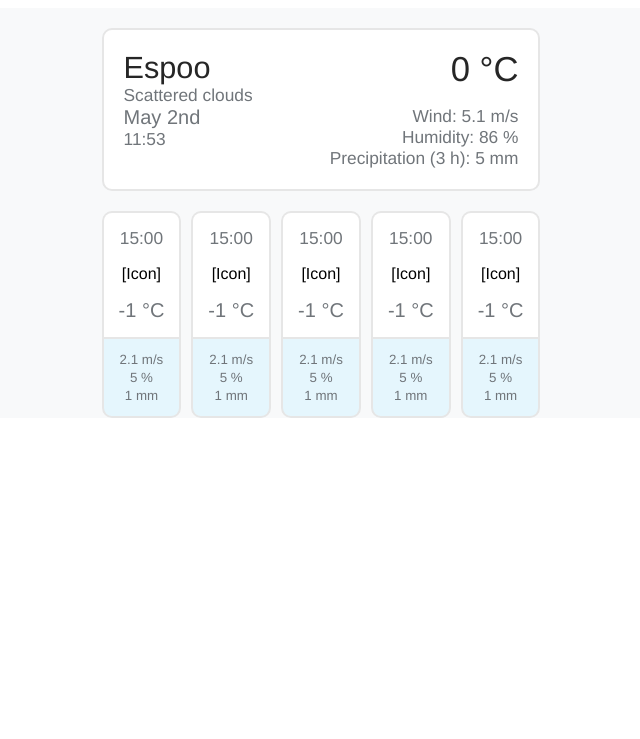
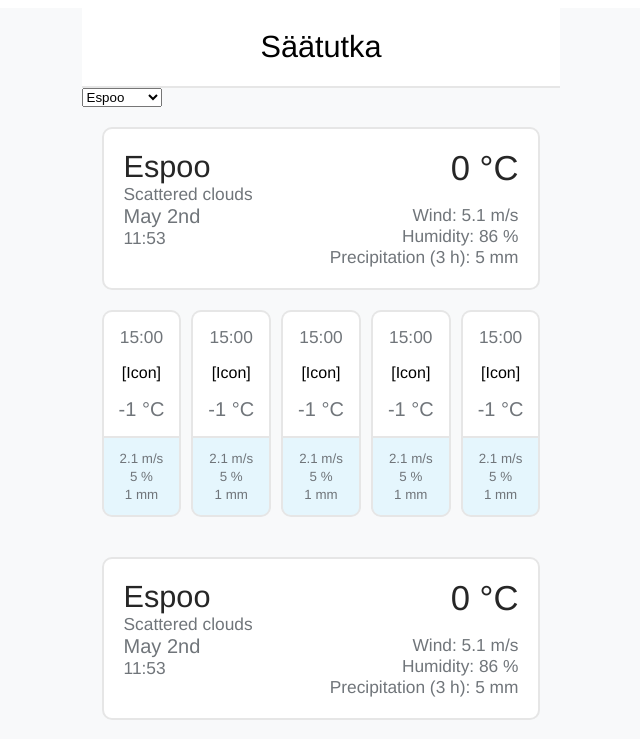
Before and after one commit to matiaskari/weatherapp22, a React (Create React App) app: page / in a window 1280 px wide. Shown: the top 739 px of the page, without its empty margins (319-959 px from the left). Built offline with nearby package versions, Linux system fonts and the light colour scheme; no server answers.

Commit message:
title & dropdown

```diff
--- a/src/App.js
+++ b/src/App.js
@@ -22,13 +22,37 @@ const App = () => {
             width: '100%',
             fontFamily: 'Arial Regular, Helvetica, sans-serif',
             backgroundColor: '#F8F9FA'
+        },
+        title: {
+            fontSize: '23pt',
+            textAlign: 'center',
+            backgroundColor: '#FFFFFF',
+            margin: '0',
+            padding: '0.7em',
+            borderStyle: 'none',
+            borderBottomStyle: 'solid',
+            borderWidth: '2px',
+            borderColor: '#E6E6E6',
         }
     }
 
+    const citySelector = <form>
+        <select name='cities'>
+            <option value={'Espoo'}>Espoo</option>
+            <option value={'Jyväskylä'}>Jyväskylä</option>
+            <option value={'Kuopio'}>Kuopio</option>
+            <option value={'Tampere'}>Tampere</option>
+        </select>
+    </form>
+
     return (
         <div style={styles.page}>
+            <p style={styles.title}>Säätutka</p>
+            {citySelector}
             <City weatherData={weatherData} />
-
+            <City weatherData={weatherData} />
+            <City weatherData={weatherData} />
+            <City weatherData={weatherData} />
         </div >
     )
 }
--- a/src/components/City.js
+++ b/src/components/City.js
@@ -12,7 +12,7 @@ const City = ({ weatherData }) => {
             display: 'grid',
             gridTemplateColumns: 'auto auto auto auto auto',
             columnGap: '10px',
-            margin: '0 20px 0 20px'
+            margin: '0 20px 20px 20px'
         },
         next: {
             color: 'black'
```
